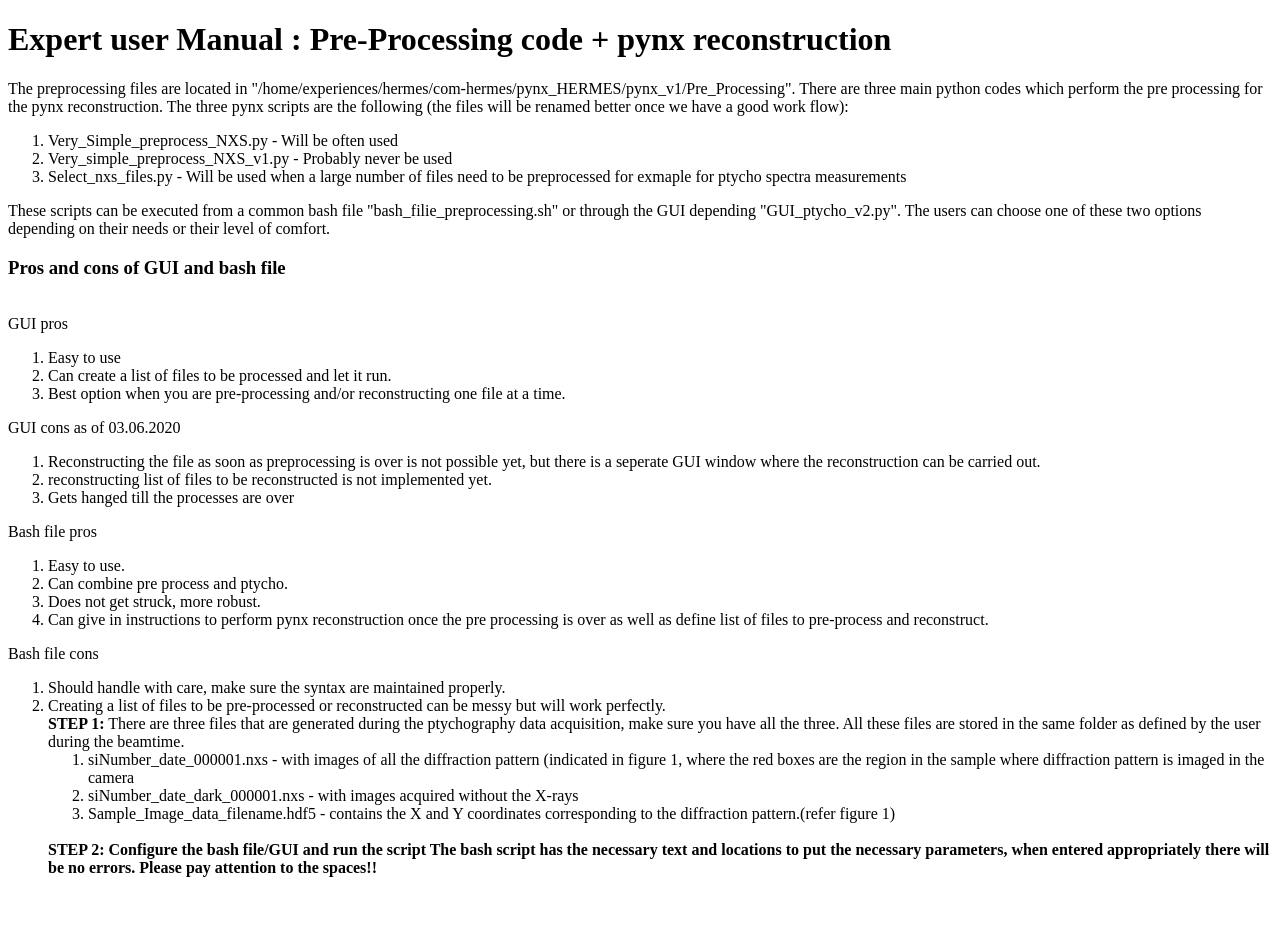
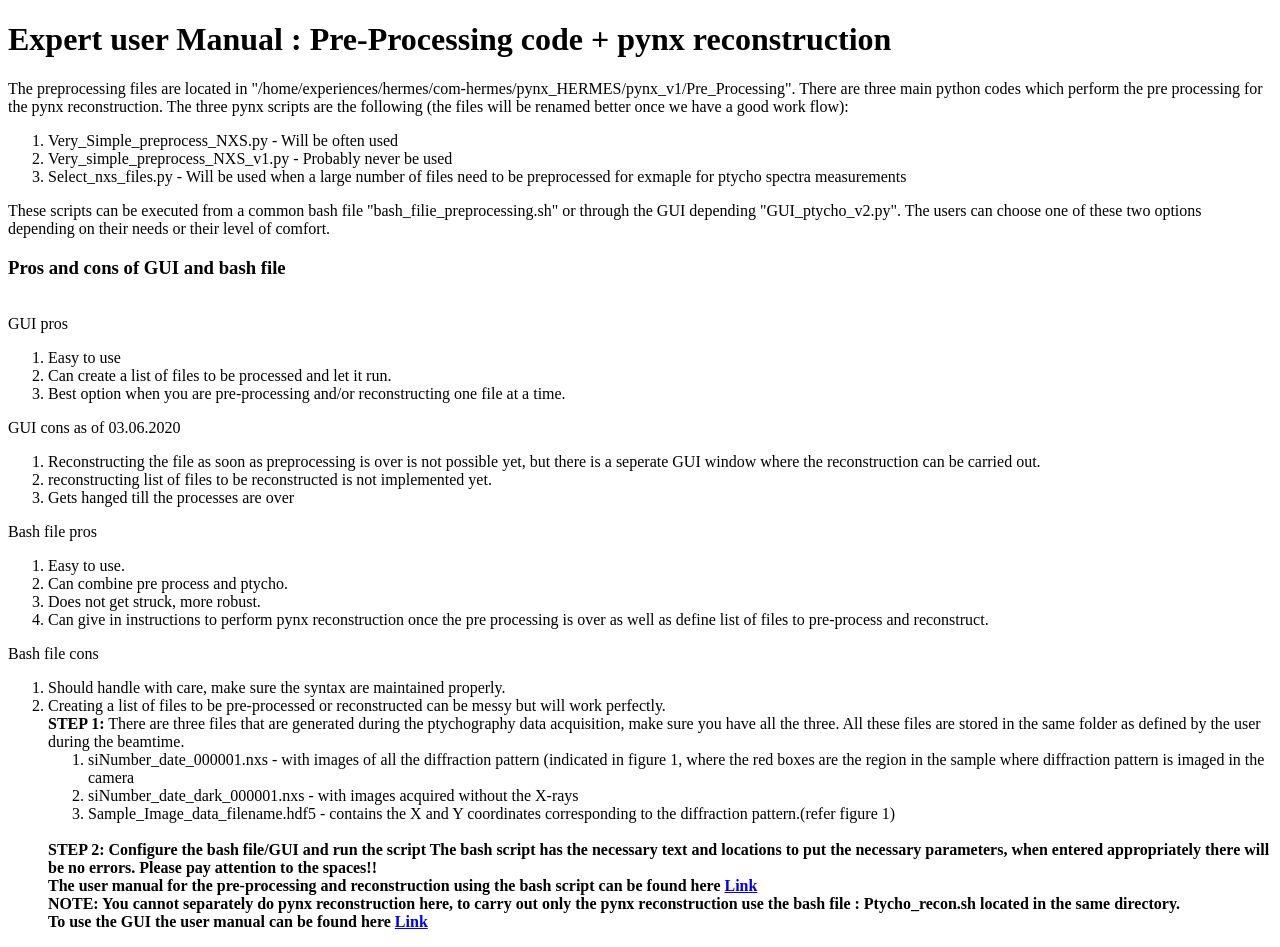
Before and after one commit to hermes-soleil/hermes-soleil_webpage, a plain HTML site: page Codes/Pre_Processing_code.HTML in a window 1280 px wide. Before the commit the page ends 893 px from the top, so only its background shows below. Drawn offline with Linux system fonts and the light colour scheme.

Commit message:
Update Pre_Processing_code.HTML

```diff
--- a/Codes/Pre_Processing_code.HTML
+++ b/Codes/Pre_Processing_code.HTML
@@ -49,7 +49,13 @@ Bash file pros<br>
 
 <b> STEP 2: Configure the bash file/GUI and run the script<b>
 
-The bash script has the necessary text and locations to put the necessary parameters, when entered appropriately there will be no errors. Please pay attention to the spaces!!
+The bash script has the necessary text and locations to put the necessary parameters, when entered appropriately there will be no errors. Please pay attention to the spaces!! <br>
+
+The user manual for the pre-processing and reconstruction using the bash script can be found here <a href="User_Manual_bash_file.pdf"> Link </a> <br>
+
+  NOTE: You cannot separately do pynx reconstruction here, to carry out only the pynx reconstruction use the bash file : Ptycho_recon.sh located in the same directory.<br>
+
+  To use the GUI the user manual can be found here <a href="User Manual.pdf">Link</a>
 
 
 
```
